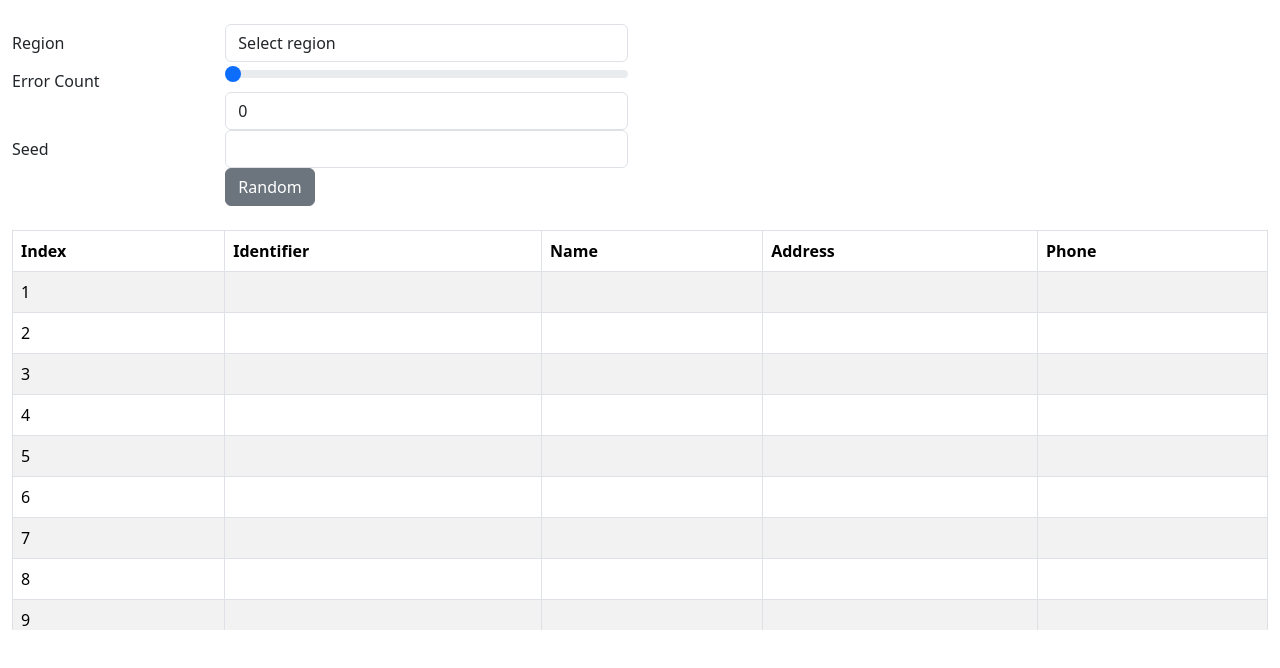
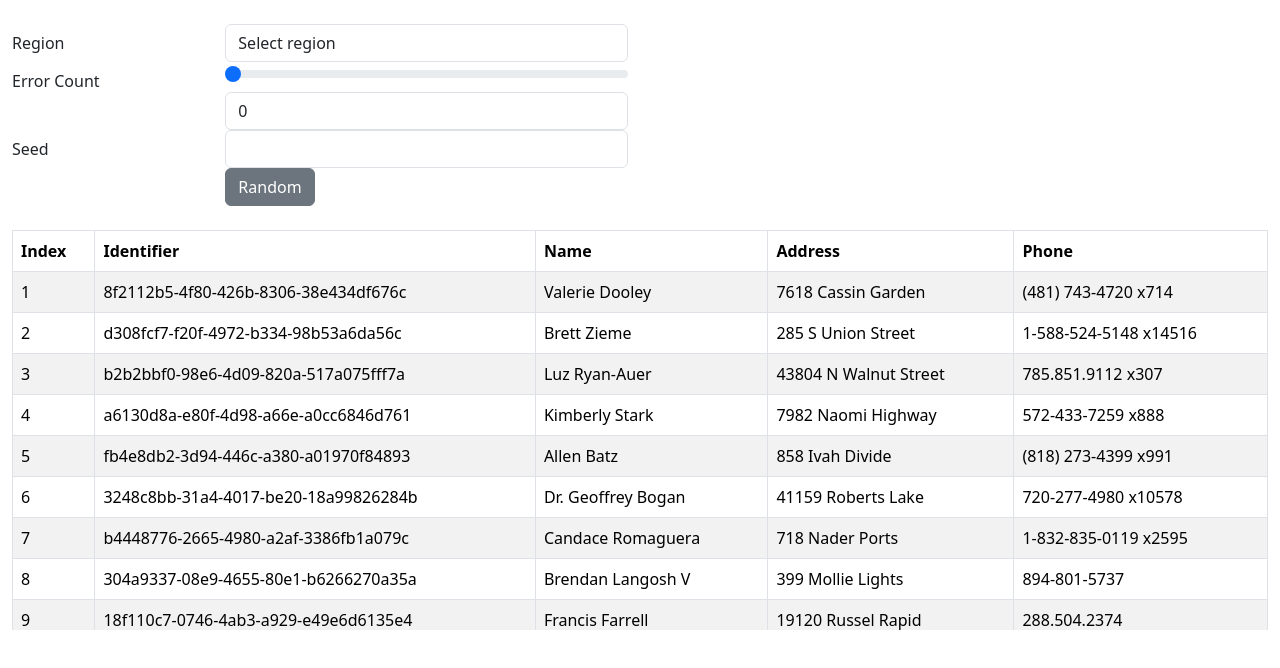
Before and after one commit to courses-yemelianau/fake-user-data, a React (Create React App) app: page / in a window 1280 px wide. Shown: the top 668 px of the page. Built offline with nearby package versions, Linux system fonts and the light colour scheme.

Commit message:
🚀 feat(FakeDataGenerator.tsx): use @faker-js/faker library to generate fake data instead of custom logic to improve data quality and consistency

```diff
--- a/package.json
+++ b/package.json
@@ -9,6 +9,7 @@
     "eject": "react-scripts eject"
   },
   "dependencies": {
+    "@faker-js/faker": "^8.0.2",
     "bootstrap": "^5.3.0",
     "react": "^18.2.0",
     "react-bootstrap": "^2.7.4",
--- a/src/components/FakeDataGenerator.tsx
+++ b/src/components/FakeDataGenerator.tsx
@@ -1,5 +1,6 @@
 import React, { useState, useEffect, useCallback } from 'react';
 import { Container, Row, Col, Table, Form, Button } from 'react-bootstrap';
+import { faker } from '@faker-js/faker';
 
 interface UserData {
     index: number;
@@ -21,21 +22,15 @@ const App: React.FC<AppProps> = () => {
 
     const generateData = useCallback(() => {
         setIsLoading(true);
-
-        // Simulate API call to generate fake data
-        // Replace this with your actual data generation logic
         setTimeout(() => {
-            const data: UserData[] = [];
-            // Generate 20 records
-            for (let i = 1; i <= 20; i++) {
-                const index = i;
+            const data: UserData[] = Array.from({ length: 20 }, (_, index) => {
                 const identifier = generateRandomIdentifier();
                 const name = generateRandomName();
                 const address = generateRandomAddress();
                 const phone = generateRandomPhone();
 
-                data.push({ index, identifier, name, address, phone });
-            }
+                return { index: index + 1, identifier, name, address, phone };
+            });
 
             setIsLoading(false);
             setUserData(data);
@@ -53,23 +48,19 @@ const App: React.FC<AppProps> = () => {
     }, [region, errorCount, seed, generateData]);
 
     const generateRandomIdentifier = (): string => {
-        // Generate random identifier logic
-        return '';
+        return faker.string.uuid();
     };
 
     const generateRandomName = (): string => {
-        // Generate random name logic based on region
-        return '';
+        return faker.person.fullName();
     };
 
     const generateRandomAddress = (): string => {
-        // Generate random address logic based on region
-        return '';
+        return faker.location.streetAddress();
     };
 
     const generateRandomPhone = (): string => {
-        // Generate random phone logic based on region
-        return '';
+        return faker.phone.number();
     };
 
     const handleScroll = (e: React.UIEvent<HTMLDivElement>) => {
```
Also changed, not shown: 1 other file (tests, documents, lock files or other folders).
